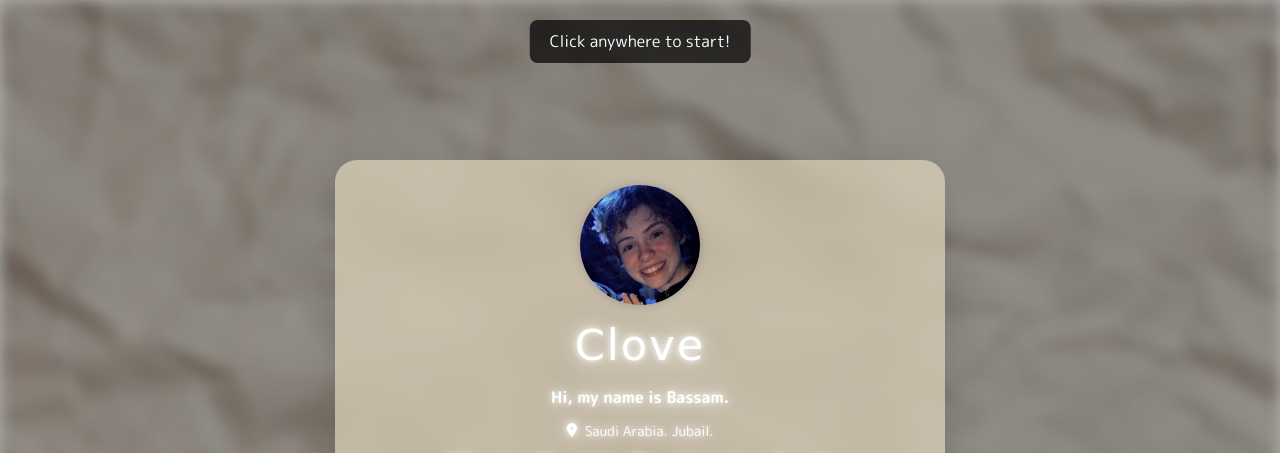
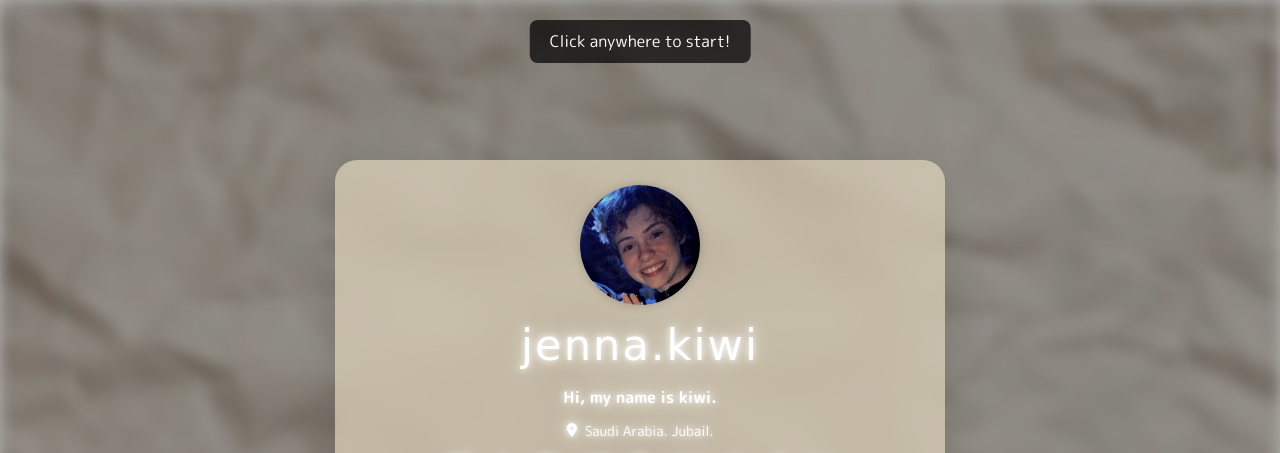
Before and after one commit to ou24h/jenna.kiwi, a plain HTML site: page index.html in a window 1280 px wide. Shown: the top 453 px of the page. Drawn offline with Linux system fonts and the light colour scheme; a web font is replaced by a local one.

Commit message:
Update index.html

```diff
--- a/index.html
+++ b/index.html
@@ -3,7 +3,7 @@
 <head>
     <meta charset="UTF-8" />
     <meta name="viewport" content="width=device-width, initial-scale=1.0">
-    <title>AceHunter Profile</title>
+    <title>Jenna.kiwi Profile</title>
     <link rel="preconnect" href="https://fonts.googleapis.com">
     <link rel="preconnect" href="https://fonts.gstatic.com" crossorigin>
 
@@ -435,8 +435,8 @@
             <div class="profile-pic">
                 <img src="profile.jpg" alt="Profile picture of Clove" />
             </div>
-            <h1 id="profile-heading">Clove</h1>
-            <p>Hi, my name is Bassam.</p>
+            <h1 id="profile-heading">jenna.kiwi</h1>
+            <p>Hi, my name is kiwi.</p>
             <div class="location">
                 <i class="fa-solid fa-location-dot" aria-hidden="true"></i> Saudi Arabia. Jubail.
             </div>
```
